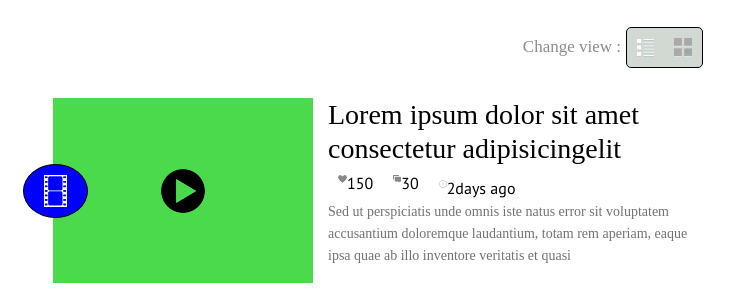
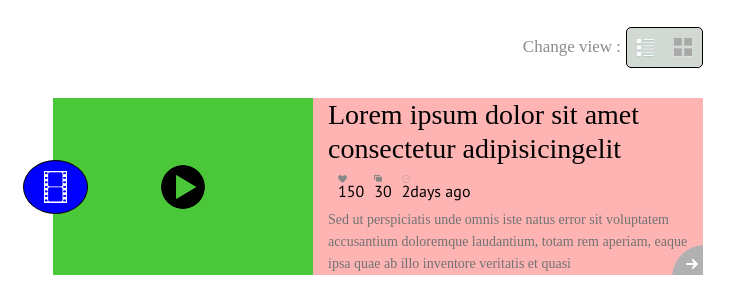
Before and after one commit to sporrcars2013/GALLARIA-V1.1, a plain HTML site: page fls-gulp/index.html in a window 1280 px wide. Shown: the part 510-800 px from the top of the page, 387-1121 px from the left. Drawn offline with Linux system fonts and the light colour scheme.

Commit message:
сделал ура

```diff
--- a/#src/scss/videos.scss
+++ b/#src/scss/videos.scss
@@ -42,6 +42,7 @@
 .item {
    display: flex;
    margin-bottom: 50px;
+   background-color: rgb(255, 180, 180);
    :last-child {
       margin-bottom: 0;
    }
@@ -51,8 +52,6 @@
       position: relative;
    }
 
-
-
    &__img {
       display: inline-flex;
       justify-content: center;
@@ -61,23 +60,22 @@
       background-color: rgba(19, 207, 19, 0.76);
       &:hover {
          background-color: rgb(201, 28, 163);
-
       }
 
-         div{
+      div {
          position: absolute;
          left: -30px;
          background-color: blue;
          padding: 10px 20px 10px 20px;
          border: 1px solid #000;
-         border-radius: 50%;}
-
+         border-radius: 50%;
+      }
    }
 
    &__text {
       padding: 0px 15px;
+      position: relative;
    }
-
 
    &__title {
       font-family: SofiaPro;
@@ -87,14 +85,18 @@
       color: #000000;
    }
 
-   &__more {
+   &__more {margin: 10px 10px ;
       display: flex;
-      flex: 1 1 60%;
+      align-items: center;
+      img{display: block;
+         margin-right: 5px;
+      }
+      p{
+         margin-right: 10px;}
+
       div {
-         display: flex;
-         align-items: center;
-         margin-right: 10px;
-         margin: 10px 10px 10px 10px;
+
+      align-items: center;
 
       }
    }
@@ -108,5 +110,15 @@
    }
 
    &__arrow {
+      display: flex;
+      justify-content: flex-end;
+      position: absolute;
+      right: 0;
+      bottom: 0;
+      :first-child{
+         position: absolute;
+         right: 5px;
+         bottom: 0;
+      }
    }
 }
--- a/fls-gulp/index.html
+++ b/fls-gulp/index.html
@@ -126,6 +126,7 @@
                      <div class="item__subtitle">Sed ut perspiciatis unde omnis iste natus error sit voluptatem accusantium doloremque laudantium, totam rem aperiam, eaque ipsa quae ab illo inventore veritatis et quasi</div>
                      <div class="item__arrow">
                         <picture><source srcset="img/item/arrow.webp" type="image/webp"><img src="img/item/arrow.png" alt=""></picture>
+                        <picture><source srcset="img/item/arrowbg.webp" type="image/webp"><img src="img/item/arrowbg.png" alt=""></picture>
                      </div>
                   </div>
                </div>
@@ -155,6 +156,7 @@
                      <div class="item__subtitle">Sed ut perspiciatis unde omnis iste natus error sit voluptatem accusantium doloremque laudantium, totam rem aperiam, eaque ipsa quae ab illo inventore veritatis et quasi</div>
                      <div class="item__arrow">
                         <picture><source srcset="img/item/arrow.webp" type="image/webp"><img src="img/item/arrow.png" alt=""></picture>
+                        <picture><source srcset="img/item/arrowbg.webp" type="image/webp"><img src="img/item/arrowbg.png" alt=""></picture>
                      </div>
                   </div>
                </div>
@@ -184,6 +186,7 @@
                      <div class="item__subtitle">Sed ut perspiciatis unde omnis iste natus error sit voluptatem accusantium doloremque laudantium, totam rem aperiam, eaque ipsa quae ab illo inventore veritatis et quasi</div>
                      <div class="item__arrow">
                         <picture><source srcset="img/item/arrow.webp" type="image/webp"><img src="img/item/arrow.png" alt=""></picture>
+                        <picture><source srcset="img/item/arrowbg.webp" type="image/webp"><img src="img/item/arrowbg.png" alt=""></picture>
                      </div>
                   </div>
                </div>
@@ -213,6 +216,7 @@
                      <div class="item__subtitle">Sed ut perspiciatis unde omnis iste natus error sit voluptatem accusantium doloremque laudantium, totam rem aperiam, eaque ipsa quae ab illo inventore veritatis et quasi</div>
                      <div class="item__arrow">
                         <picture><source srcset="img/item/arrow.webp" type="image/webp"><img src="img/item/arrow.png" alt=""></picture>
+                        <picture><source srcset="img/item/arrowbg.webp" type="image/webp"><img src="img/item/arrowbg.png" alt=""></picture>
                      </div>
                   </div>
                </div>
```
Also changed, not shown: #src/_videos.html (+4 -0 lines), #src/img/item/arrowbg.png (added), fls-gulp/css/style.css, fls-gulp/css/style.min.css, fls-gulp/img/item/arrowbg.png (added), fls-gulp/img/item/arrowbg.webp (added).
